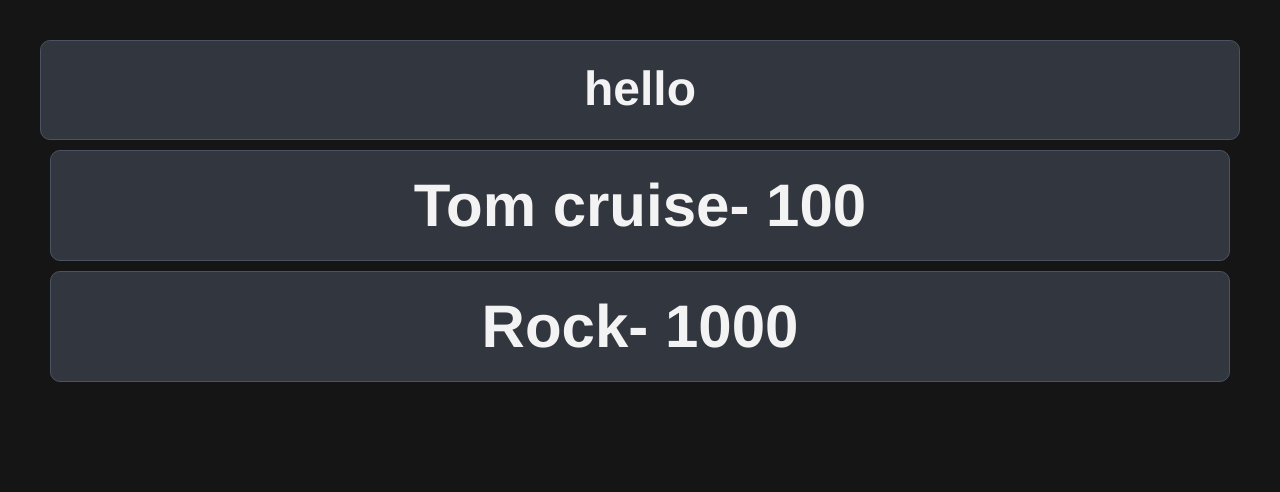
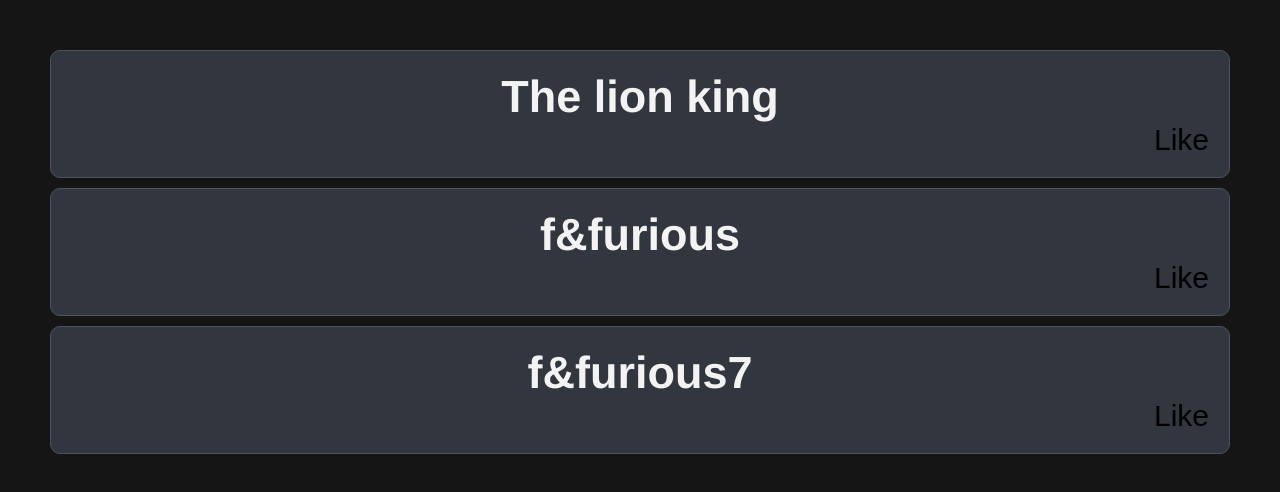
Before and after one commit to Nasir-afridi/React-App, a React (Vite) app in the folder React-App/: page / in a window 1280 px wide. Shown: the top 492 px of the page. Built offline with nearby package versions, Linux system fonts and the light colour scheme.

Commit message:
Added the state likeMovies

```diff
--- a/React-App/src/App.jsx
+++ b/React-App/src/App.jsx
@@ -1,11 +1,13 @@
-const Name = ({ actors }) => {
+import { useState } from "react";
+
+const Name = ({ title }) => {
+  const [hasLiked, setHasLiked] = useState(false);
   return (
     <div className="data">
-
-        {actors.map((data, index) => {
-          return <h1 key={index}>{data.Name}- {data.age}</h1>
-        })}
-
+        <h2>{title}</h2>
+        <button className="like-btn" onClick={() => {setHasLiked(!hasLiked)}}>
+          {hasLiked?'Liked':'Like'}
+        </button>
     </div>
   );
 };
@@ -13,9 +15,9 @@
 const App = () => {
   return (
     <div>
-      <h1 className="hello">hello</h1>
-      <Name actors={[{ Name: "Tom cruise", age:100 }]} />
-      <Name actors={[{ Name: "Rock", age:1000 }]} />
+      <Name  title="The lion king"/>
+      <Name  title="f&furious"/>
+      <Name  title="f&furious7"/>
     </div>
   );
 };
```
